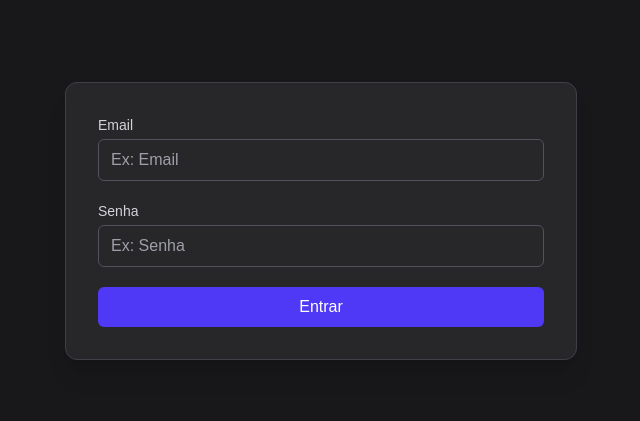
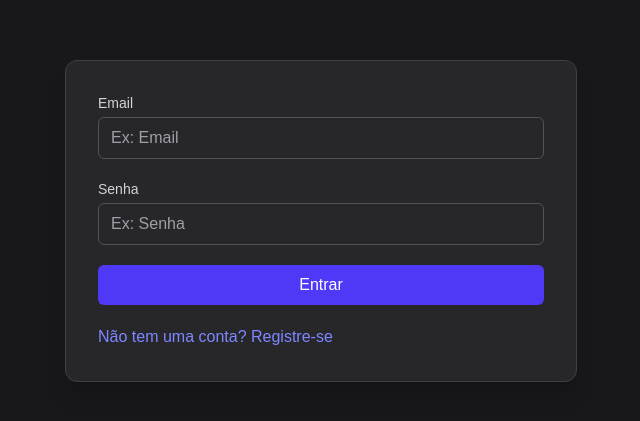
Before and after one commit to Eidiyoshi/ajudaprudente, a Next.js app: page /login in a window 1280 px wide. Shown: the part 179-600 px from the top of the page, without its empty margins (319-959 px from the left). Built offline with nearby package versions, Linux system fonts and the light colour scheme.

Commit message:
feat: link to return to registrar in case the user doesnt have a account

```diff
--- a/app/login/page.tsx
+++ b/app/login/page.tsx
@@ -12,6 +12,9 @@ export default function Login() {
                 {divLayout('email', 'Email', 'email', formData.email, handleChange, errors.email)}
                 {divLayout('senha', 'Senha', 'password', formData.senha, handleChange, errors.senha)}
                 <button type="submit" className="w-full py-2 px-4 bg-indigo-600 text-white rounded-md hover:bg-indigo-500 transition">Entrar</button>
+                <a href='/registrar' className="text-indigo-400 hover:text-indigo-300 transition">
+                Não tem uma conta? Registre-se
+                </a>
             </form>
         </div>
     );
```
